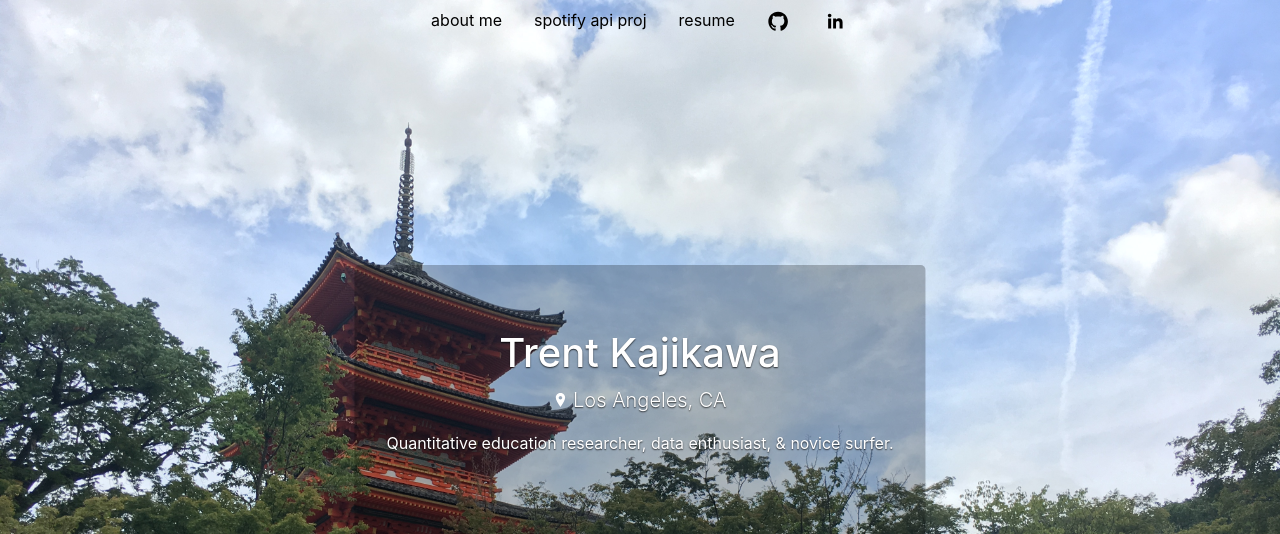
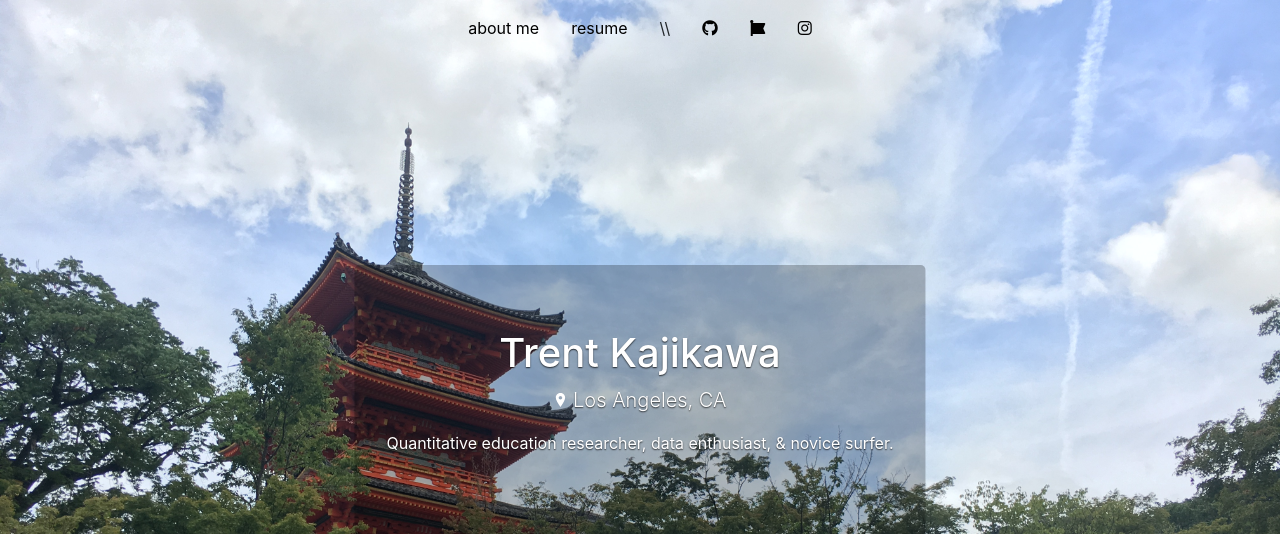
Before and after one commit to tkajikawa/personal_website, a Flask app: page / in a window 1280 px wide. Shown: the top 534 px of the page. Run offline with Flask 2, Linux system fonts and the light colour scheme; some libraries are stand-ins or nearby versions.

Commit message:
clean up layout of page

```diff
--- a/app/templates/layout.html
+++ b/app/templates/layout.html
@@ -6,7 +6,8 @@
     <meta charset="utf-8">
     <meta name="viewport" content="width=device-width, initial-scale=1">
     <meta name="google-site-verification" content="5tVidI4THflmJuFkYA6EweTwqp9yvKhxv-6Xng2HIHs" />
-
+    <!-- Font Aweseom -->
+    <script src="https://kit.fontawesome.com/001fecdfae.js" crossorigin="anonymous"></script>
     <!-- Google Analytics -->
     <!-- Global site tag (gtag.js) - Google Analytics -->
     <script async src="https://www.googletagmanager.com/gtag/js?id=UA-152692359-1"></script>
@@ -32,28 +33,17 @@
 
   <body>
       <div class="container">
-        <ul class="nav justify-content-center">
+        <ul class="navbar justify-content-center">
               <a class="nav-link text_black" href="{{ url_for('index') }}">about me</a>
-              <a class="nav-link text_black" href="{{ url_for('spotify_api') }}">spotify api proj</a>
+              <!-- <a class="nav-link text_black" href="{{ url_for('spotify_api') }}">spotify api proj</a> -->
               <a class="nav-link text_black" href="{{ url_for('static', filename='pdf/tkajikawa_resume.pdf') }}">resume</a>
-              <a class="nav-link" href="https://github.com/tkajikawa">
-                <svg width="25" height="25" xmlns="http://www.w3.org/2000/svg" viewbox="70 0 425 475">
-                    <path d="M256 70.7c-102.6 0-185.9 83.2-185.9 185.9 0 82.1 53.3 151.8 127.1 176.4 9.3 1.7 12.3-4 12.3-8.9V389.4c-51.7 11.3-62.5-21.9-62.5-21.9 -8.4-21.5-20.6-27.2-20.6-27.2 -16.9-11.5 1.3-11.3 1.3-11.3 18.7 1.3 28.5 19.2 28.5 19.2 16.6 28.4 43.5 20.2 54.1 15.4 1.7-12 6.5-20.2 11.8-24.9 -41.3-4.7-84.7-20.6-84.7-91.9 0-20.3 7.3-36.9 19.2-49.9 -1.9-4.7-8.3-23.6 1.8-49.2 0 0 15.6-5 51.1 19.1 14.8-4.1 30.7-6.2 46.5-6.3 15.8 0.1 31.7 2.1 46.6 6.3 35.5-24 51.1-19.1 51.1-19.1 10.1 25.6 3.8 44.5 1.8 49.2 11.9 13 19.1 29.6 19.1 49.9 0 71.4-43.5 87.1-84.9 91.7 6.7 5.8 12.8 17.1 12.8 34.4 0 24.9 0 44.9 0 51 0 4.9 3 10.7 12.4 8.9 73.8-24.6 127-94.3 127-176.4C441.9 153.9 358.6 70.7 256 70.7z"></path>
-                </svg>
-              </a>
-              <a class="nav-link" href="https://www.linkedin.com/in/tmkajikawa/">
-                <svg width="25" height="25" xmlns="http://www.w3.org/2000/svg" viewbox="70 0 425 475">
-                    <path d="M186.4 142.4c0 19-15.3 34.5-34.2 34.5 -18.9 0-34.2-15.4-34.2-34.5 0-19 15.3-34.5 34.2-34.5C171.1 107.9 186.4 123.4 186.4 142.4zM181.4 201.3h-57.8V388.1h57.8V201.3zM273.8 201.3h-55.4V388.1h55.4c0 0 0-69.3 0-98 0-26.3 12.1-41.9 35.2-41.9 21.3 0 31.5 15 31.5 41.9 0 26.9 0 98 0 98h57.5c0 0 0-68.2 0-118.3 0-50-28.3-74.2-68-74.2 -39.6 0-56.3 30.9-56.3 30.9v-25.2H273.8z"></path>
-                </svg>
-              </a>
-          </ul>
+              <a class="nav-link text_black">\\</a>
+              <a class="nav-link text_black fab fa-github fa-font-awesome" href="https://github.com/tkajikawa"></a>
+              <a class="nav-link text_black fab fa-linkedin-in fa-font-awesome" href="https://www.linkedin.com/in/tmkajikawa/"></a>
+              <a class="nav-link text_black fab fa-instagram fa-font-awesome" href="https://www.instagram.com/tmkajikawa/"></a>
+        </ul>
     <!-- Test for other html pages -->
     {% block content %}{% endblock %}
-
-      <div class="footer">
-          {% block footer %}
-          {% endblock %}
-      </div>
     </div>
     <!-- Optional JavaScript -->
     <!-- jQuery first, then Popper.js, then Bootstrap JS -->
```
